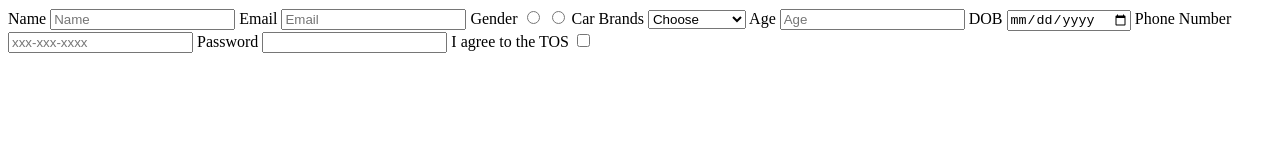
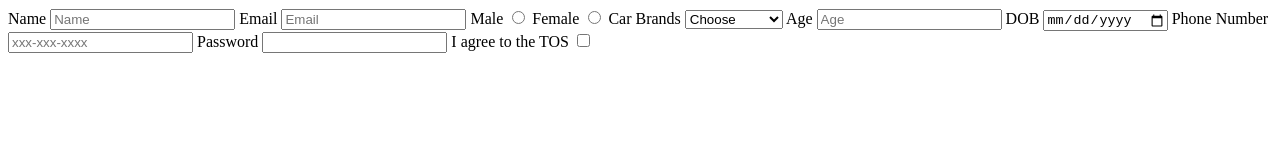
Before and after one commit to acciojob/signup-form-car-SarthakJoshi21, a website: page main.html in a window 1280 px wide. Drawn offline with Linux system fonts and the light colour scheme.

Commit message:
created a submission

```diff
--- a/main.html
+++ b/main.html
@@ -15,9 +15,10 @@
 		<input type="text" id="name" required placeholder="Name">
 		<label for="email">Email</label>
 		<input type="email" placeholder="Email" id="email" required>
-		<label for="gender">Gender</label>
-		<input type=radio id="gender_m" required>
-		<input type="radio" id="gender_f" required>
+		<label for="gender_m">Male</label>
+<input type="radio" id="gender_m" name="gender" required>
+<label for="gender_f">Female</label>
+<input type="radio" id="gender_f" name="gender" required>
 		<label for="cars">Car Brands</label>
 		<select>
 			<option>Choose</option>
```
